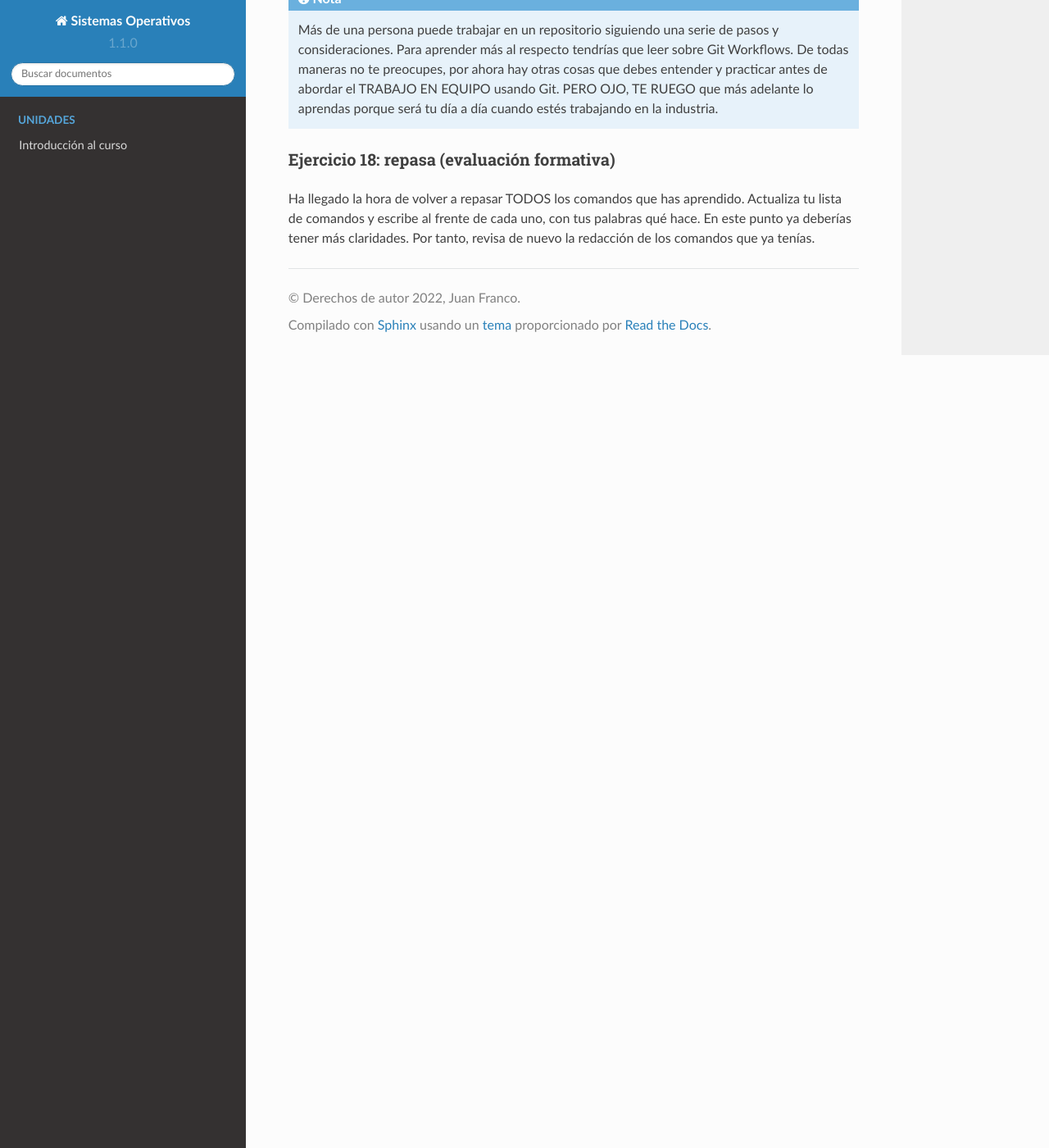
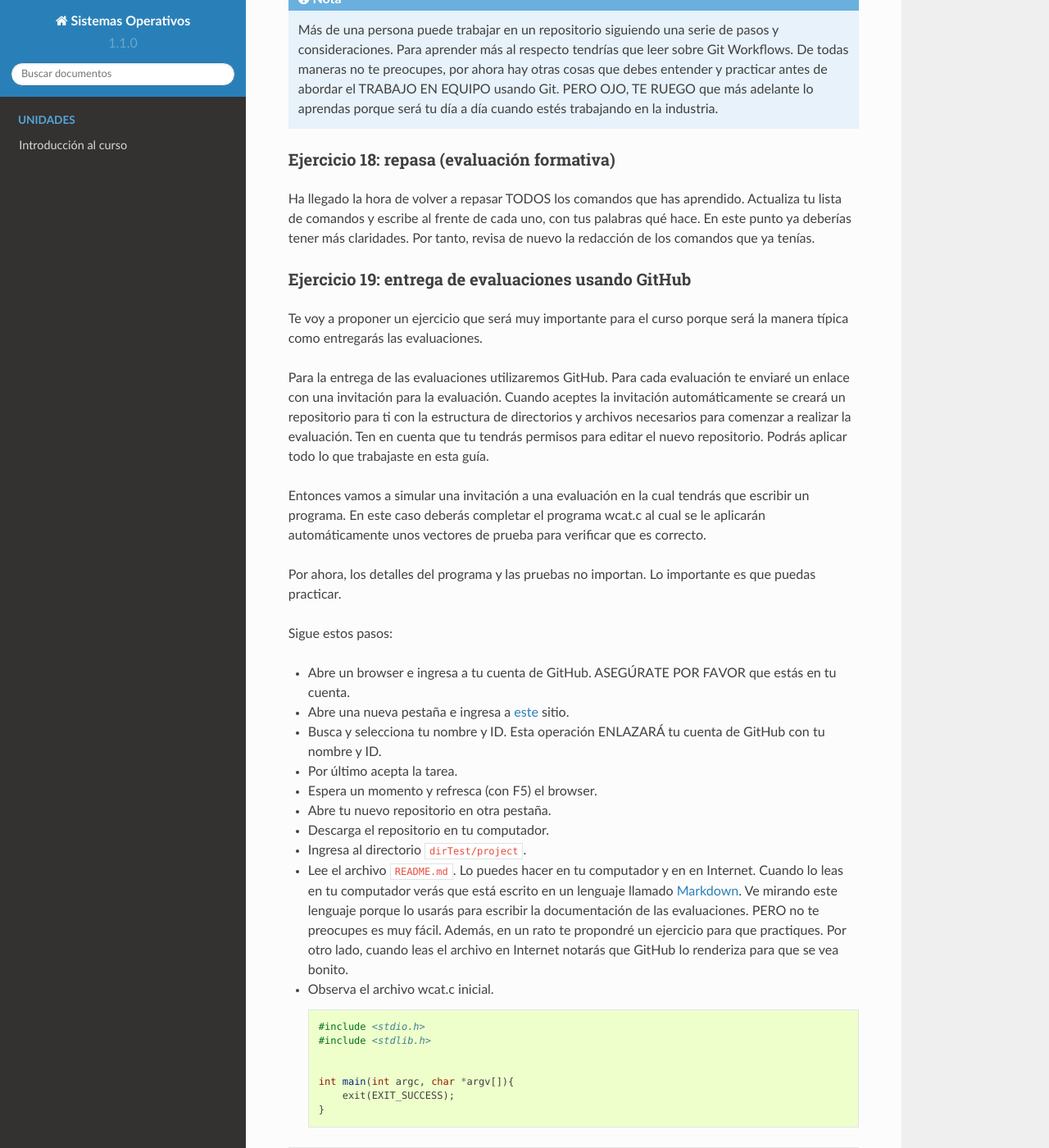
Before and after one commit to juanferfranco/sistemasoperativos, a Sphinx documentation site: the page built from docs/_unidad1/introGit.rst, in a window 1280 px wide and 1400 px high, scrolled down 16327 px. Shown: the whole window at 82% size. Built offline with Sphinx 7.4.7 and the Read the Docs theme 2.0.0, drawn with Linux system fonts in a browser that asks for light colours; pages that are not in the unit, such as notebooks, are missing from menus.

Commit message:
in progress ejercicio 19

```diff
--- a/docs/_unidad1/introGit.rst
+++ b/docs/_unidad1/introGit.rst
@@ -864,3 +864,106 @@ Ha llegado la hora de volver a repasar TODOS los comandos que has aprendido.
 Actualiza tu lista de comandos y escribe al frente de cada uno, con tus palabras
 qué hace. En este punto ya deberías tener más claridades. Por tanto, revisa de nuevo
 la redacción de los comandos que ya tenías.
+
+Ejercicio 19: entrega de evaluaciones usando GitHub
+^^^^^^^^^^^^^^^^^^^^^^^^^^^^^^^^^^^^^^^^^^^^^^^^^^^^
+
+Te voy a proponer un ejercicio que será muy importante para el curso
+porque será la manera típica como entregarás las evaluaciones.
+
+Para la entrega de las evaluaciones utilizaremos GitHub. Para cada evaluación
+te enviaré un enlace con una invitación para la evaluación. Cuando aceptes la
+invitación automáticamente se creará un repositorio para ti con la estructura
+de directorios y archivos necesarios para comenzar a realizar la evaluación. Ten
+en cuenta que tu tendrás permisos para editar el nuevo repositorio. Podrás aplicar
+todo lo que trabajaste en esta guía.
+
+Entonces vamos a simular una invitación a una evaluación en la cual tendrás que
+escribir un programa. En este caso deberás completar el programa wcat.c al cual
+se le aplicarán automáticamente unos vectores de prueba para verificar que es
+correcto.
+
+Por ahora, los detalles del programa y las pruebas no importan. Lo importante es
+que puedas practicar.
+
+Sigue estos pasos:
+
+* Abre un browser e ingresa a tu cuenta de GitHub. ASEGÚRATE POR FAVOR que estás
+  en tu cuenta.
+* Abre una nueva pestaña e ingresa a `este <https://classroom.github.com/a/G99gifiF>`__ sitio.
+* Busca y selecciona tu nombre y ID. Esta operación ENLAZARÁ tu cuenta de GitHub con tu nombre
+  y ID.
+* Por último acepta la tarea.
+* Espera un momento y refresca (con F5) el browser.
+* Abre tu nuevo repositorio en otra pestaña.
+* Descarga el repositorio en tu computador.
+* Ingresa al directorio ``dirTest/project``.
+* Lee el archivo ``README.md``. Lo puedes hacer en tu computador y en en Internet. Cuando
+  lo leas en tu computador verás que está escrito en un lenguaje llamado
+  `Markdown <https://docs.github.com/en/github/writing-on-github/getting-started-with-writing-and-formatting-on-github/basic-writing-and-formatting-syntax>`__.
+  Ve mirando este lenguaje porque lo usarás para escribir la documentación de las evaluaciones. PERO
+  no te preocupes es muy fácil. Además, en un rato te propondré un ejercicio para que practiques. Por
+  otro lado, cuando leas el archivo en Internet notarás que GitHub lo renderiza para que se
+  vea bonito.
+* Observa el archivo wcat.c inicial.
+
+  .. code-block:: c
+
+        #include <stdio.h>
+        #include <stdlib.h>
+
+
+        int main(int argc, char *argv[]){
+            exit(EXIT_SUCCESS);
+        }
+
+
+
+
+..
+    Ejercicio para las wiki
+
+    Ejercicio simulando una tarea
+
+
+
+    .. code-block:: c
+
+        #include <stdio.h>
+        #include <stdlib.h>
+
+
+        int main(int argc, char *argv[]){
+
+            //printf("arc: %d\n",argc);
+
+            if(argc <= 1){
+                exit(EXIT_SUCCESS);
+            }
+
+            FILE *inFile = NULL;
+            char buffer[256];
+            char *status =  NULL;
+
+
+            for(int i = 1 ; i < argc; i++){
+
+                inFile = fopen(argv[i],"r");
+                if (inFile == NULL){
+                    printf("wcat: cannot open file");
+                    printf("\n");
+                    exit(EXIT_FAILURE);
+                }
+                do{
+                    status = fgets(buffer, sizeof(buffer),inFile);
+                    if(status != NULL){
+                        printf("%s",buffer);
+                        //printf("hola mundo cruel");
+                    }
+                }while (status !=NULL);
+
+                fclose(inFile);
+            }
+
+            exit(EXIT_SUCCESS);
+        }
```
